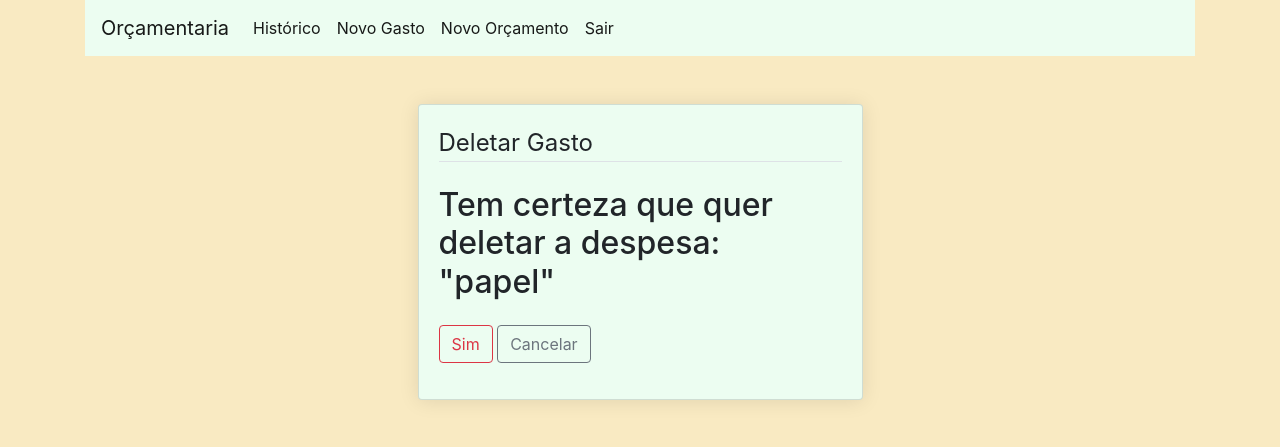
After one commit to RaphaelAN/orcamentaria, a Django app: page /transaction/delete/3/ in a window 1280 px wide. The commit adds this page. Shown: the top 447 px of the page. Run offline with Django 3.2, Linux system fonts and the light colour scheme; a user stored in the database is signed in; data comes from the database, SQL or seed files in the repository; both versions use the stored data as it was after the commit; some libraries are stand-ins or nearby versions.

Commit message:
Bug fixes and minor style changes

```diff
--- a/budgeter/models.py
+++ b/budgeter/models.py
@@ -94,13 +94,22 @@ class Transaction(models.Model):
 
 @receiver(signals.post_save, sender=User)
 def create_base_budget(sender, instance, **kwargs):
-    Budget.objects.get_or_create(user=instance, budget_name=BASE_BUDGET_NAME, allowed_spending=instance.total_budget)
+    try:
+        instance.get_base_budget()
+    except:
+        allowed_spending = instance.total_budget - instance.get_allocated_budget()
+        Budget.objects.create(user=instance, budget_name=BASE_BUDGET_NAME, allowed_spending=allowed_spending)
 
 
 @receiver(signals.pre_delete, sender=Budget)
 def point_transaction_to_base_budget(sender, instance, **kwargs):
     budget_transactions = instance.transaction_set.all()
-    base_budget = instance.user.get_base_budget()
+    try:
+        base_budget = instance.get_base_budget()
+    except:
+        allowed_spending = instance.total_budget - instance.get_allocated_budget()
+        base_budget = Budget.objects.create(user=instance, budget_name=BASE_BUDGET_NAME,
+                                            allowed_spending=allowed_spending)
     for transaction in budget_transactions:
         transaction.budget = base_budget
         transaction.save()
--- /dev/null
+++ b/budgeter/static/budgeter/main.css
@@ -0,0 +1,13 @@
+body{
+    background-color: #F9EAC2;
+}
+
+.card{
+    background-color: #ECFDF1;
+    box-shadow: 0 1px 20px 0 rgba(0,0,0,.1);
+}
+
+a.custom-card,
+a.custom-card:hover {
+  color: inherit;
+}
--- a/budgeter/templates/budgeter/create_transaction.html
+++ b/budgeter/templates/budgeter/create_transaction.html
@@ -7,7 +7,7 @@
              <legend class="border-bottom mb-4">Criar Gasto</legend>
              {{ form|crispy }}
          </fieldset>
-         <button class="btn btn-lg btn-primary btn-block text-uppercase" type="submit">Criar Gasto</button>
+         <button class="btn btn-lg btn-sucess btn-block text-uppercase" type="submit">Criar Gasto</button>
      </form>
     <div class="border-top pt-3">
         <small class="text-muted">
--- /dev/null
+++ b/budgeter/templates/budgeter/transaction_confirm_delete.html
@@ -0,0 +1,17 @@
+{% extends 'budgeter/budgeter_base_form.html' %}
+{% load crispy_forms_tags %}
+{% block form %}
+    <div class="content-section">
+        <form method="POST">
+            {% csrf_token %}
+            <fieldset class="form-group">
+                <legend class="border-bottom mb-4">Deletar Gasto</legend>
+                <h2>Tem certeza que quer deletar a despesa: "{{ object.title }}"</h2>
+            </fieldset>
+            <div class="form-group">
+                <button class="btn btn-outline-danger" type="submit">Sim</button>
+                <a class="btn btn-outline-secondary" href="{% url 'home' %}">Cancelar</a>
+            </div>
+        </form>
+    </div>
+{% endblock form %}
--- a/budgeter/templates/budgeter/transaction_history.html
+++ b/budgeter/templates/budgeter/transaction_history.html
@@ -1,12 +1,12 @@
 {% extends 'budgeter/budgeter_base.html' %}
 {% block main %}
-     <div class="card my-2" style="background-color: #ECFDF1">
+     <div class="card my-2">
         <div class="card-body">
             <h1 class="card-title"> Despesas </h1>
                 <table class="table">
                     {%for transaction in transaction_history %}
                         <tr>
-                            <th> {{ transaction.title }}</th>
+                            <th> {{ transaction.title| title }}</th>
                             <th> {{ transaction.value }}</th>
                             <th>
                                 <a class="btn btn-outline-success btn-sm" href="#"/> Editar</a>
--- a/budgeter/views.py
+++ b/budgeter/views.py
@@ -16,7 +16,7 @@ def register(request):
         if form.is_valid():
             form.save()
             username = form.cleaned_data.get('username')
-            messages.success(request, f'Your account has been created! You are now able to log in')
+            messages.success(request, f'{username} sua conta foi criada com sucesso')
             return redirect('login')
     else:
         form = UserRegisterForm()
--- a/templates/base.html
+++ b/templates/base.html
@@ -1,3 +1,4 @@
+{% load static %}
 <!doctype html>
 <html lang="en">
   <head>
@@ -7,7 +8,7 @@
 
     <!-- Bootstrap CSS -->
     <link rel="stylesheet" href="https://stackpath.bootstrapcdn.com/bootstrap/4.5.0/css/bootstrap.min.css" integrity="sha384-9aIt2nRpC12Uk9gS9baDl411NQApFmC26EwAOH8WgZl5MYYxFfc+NcPb1dKGj7Sk" crossorigin="anonymous">
-
+    <link rel="stylesheet" type="text/css" href="{% static 'budgeter/main.css' %}">
     <title>Orçamentaria</title>
   </head>
   <body style="background-color: #F9EAC2">
```
Also changed, not shown: budgeter/templates/budgeter/home.html (+6 -7 lines), db.sqlite3.
